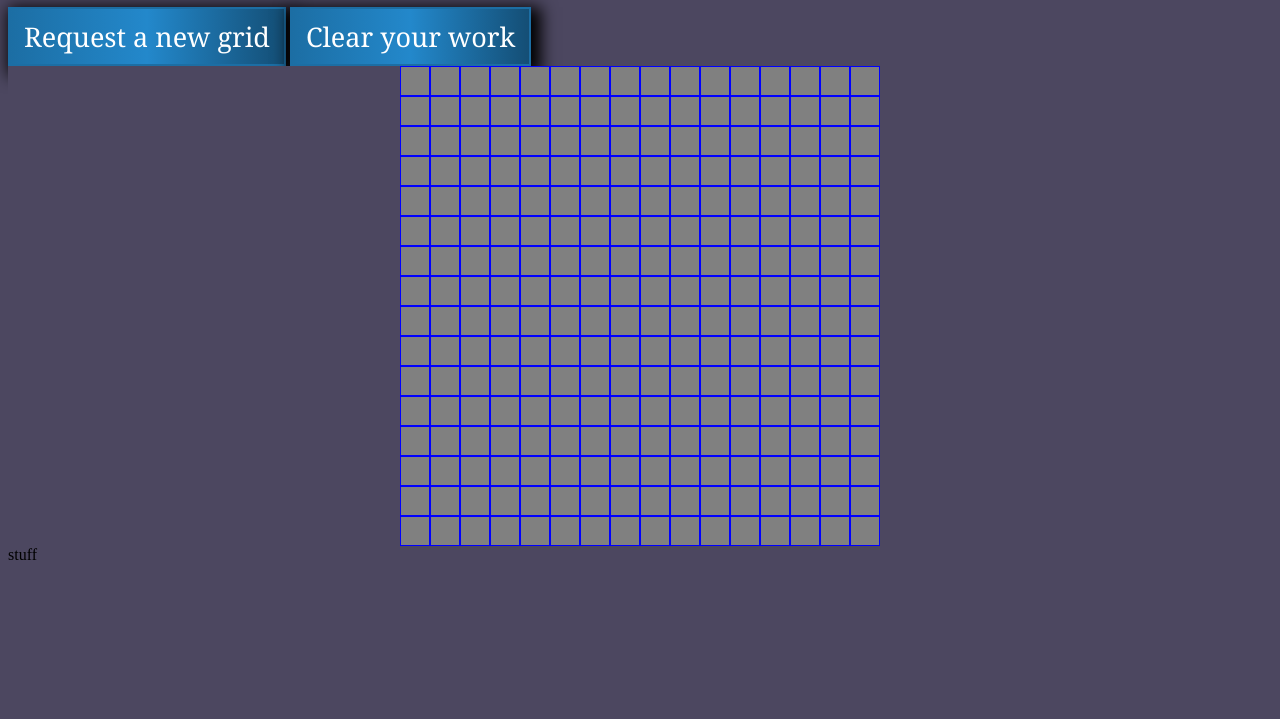
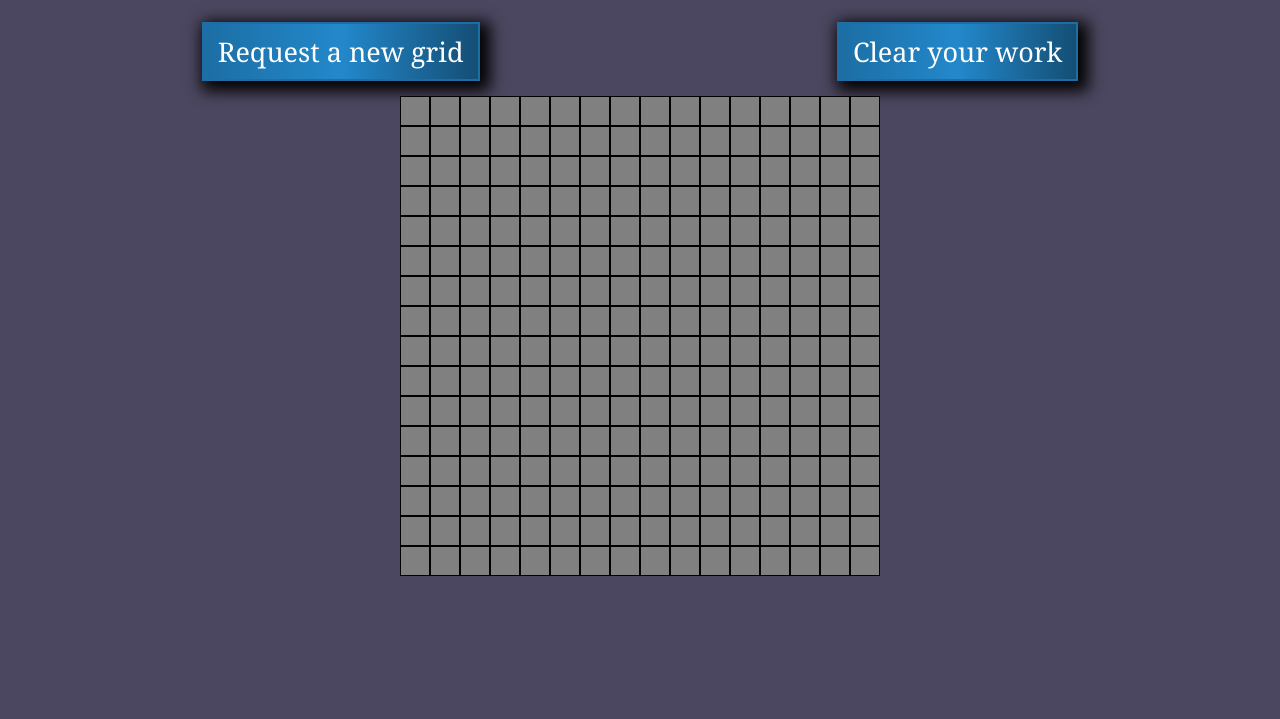
Before and after one commit to rdelgado134/etch-a-sketch, a plain HTML site: page index.html in a window 1280 px wide. Shown: the part 81-800 px from the top of the page. Drawn offline with Linux system fonts and the light colour scheme.

Commit message:
Good enough to submit in Odin Project, plan to keep adding on features down the line as I learn them.

```diff
--- a/index.html
+++ b/index.html
@@ -8,8 +8,8 @@
     <link rel="stylesheet" href="style.css">
 </head>
 <body>
+    <h1 class = "title">Richie's Etch a Sketch</h1>
     <header>
-        <h1 class = "title">Richie's Etch a Sketch</h1>
         <button id = "newGrid" onclick="newGrid()">Request a new grid</button>
         <button id = "erase" onclick= "clearGrid()">Clear your work</button>
     </header>
@@ -21,7 +21,7 @@
 
     <footer>
         <!-- Footer content -->
-        <div>stuff</div>
+       <!-- <button id = "redOnly" onclick = "redOnly()"> Color only red</button> -->
     </footer>
 
     <!-- Your JavaScript scripts -->
--- a/main.js
+++ b/main.js
@@ -95,4 +95,4 @@ CAUSES SOME LAG, NEEDS ADJUSTMENT OR SCRAPPING*/
     }
 
 
-//function rand
+//function redOnly
--- a/style.css
+++ b/style.css
@@ -1,4 +1,4 @@
-*
+html
 {
   background-color: rgba(76, 71, 96);
 }
@@ -12,14 +12,21 @@
 
 #individual
 {
-  border: 1px solid blue;
+  border: 1px solid black;
   width:30px;
   height: 30px;
   background-color: grey;
   box-sizing: border-box;
 }
 
-main
+header
+{
+  display: flex;
+  justify-content: space-around;
+  margin: 15px;
+}
+
+main, h1
 {
   display:flex;
   justify-content: center;
@@ -38,7 +45,7 @@ body
   color: rgb(255, 50, 50);
 }
 
-#newGrid, #erase
+#newGrid, #erase, #redOnly
 {
     color: rgb(255, 255, 255);
     font-size: 27px;
```
